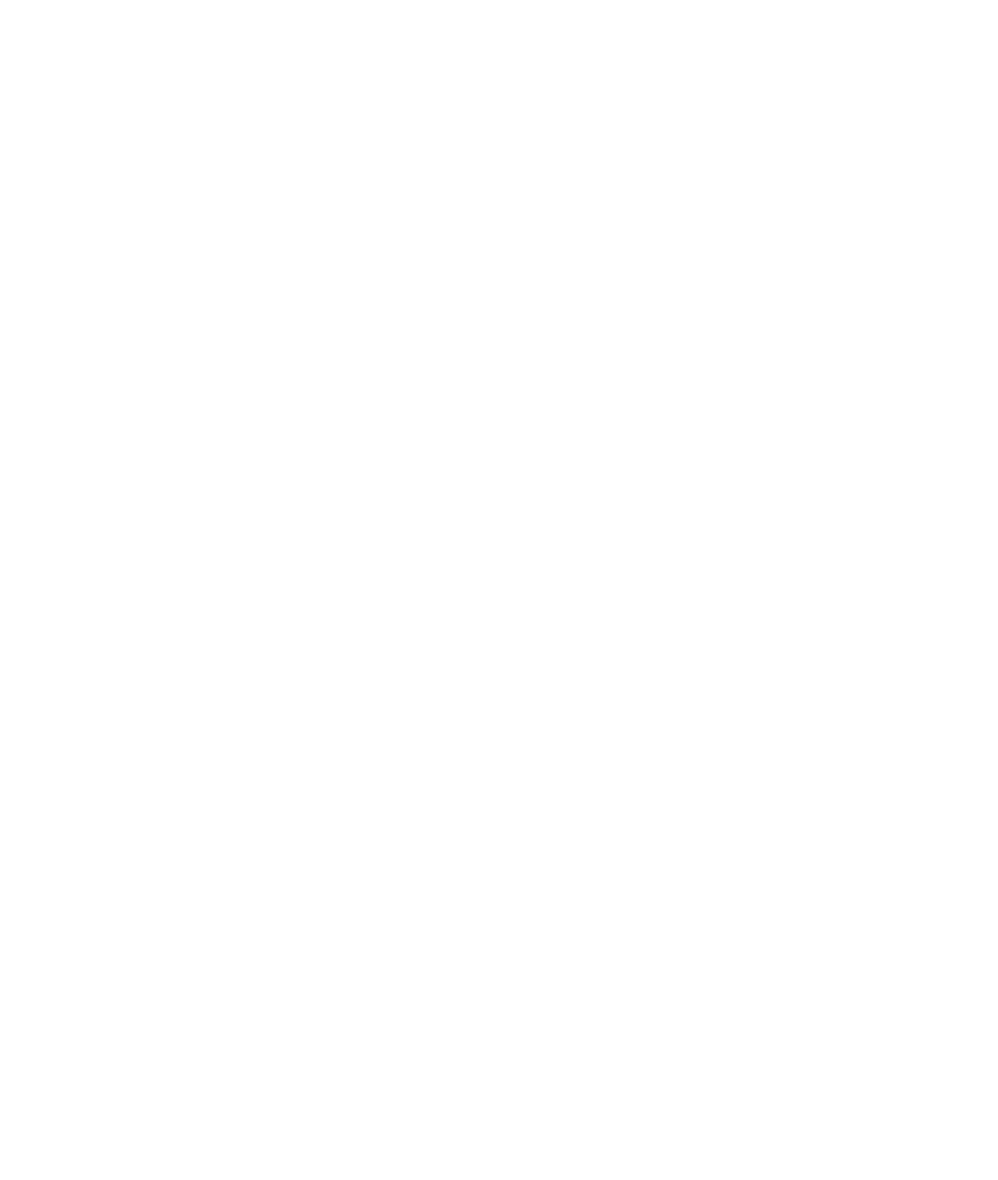
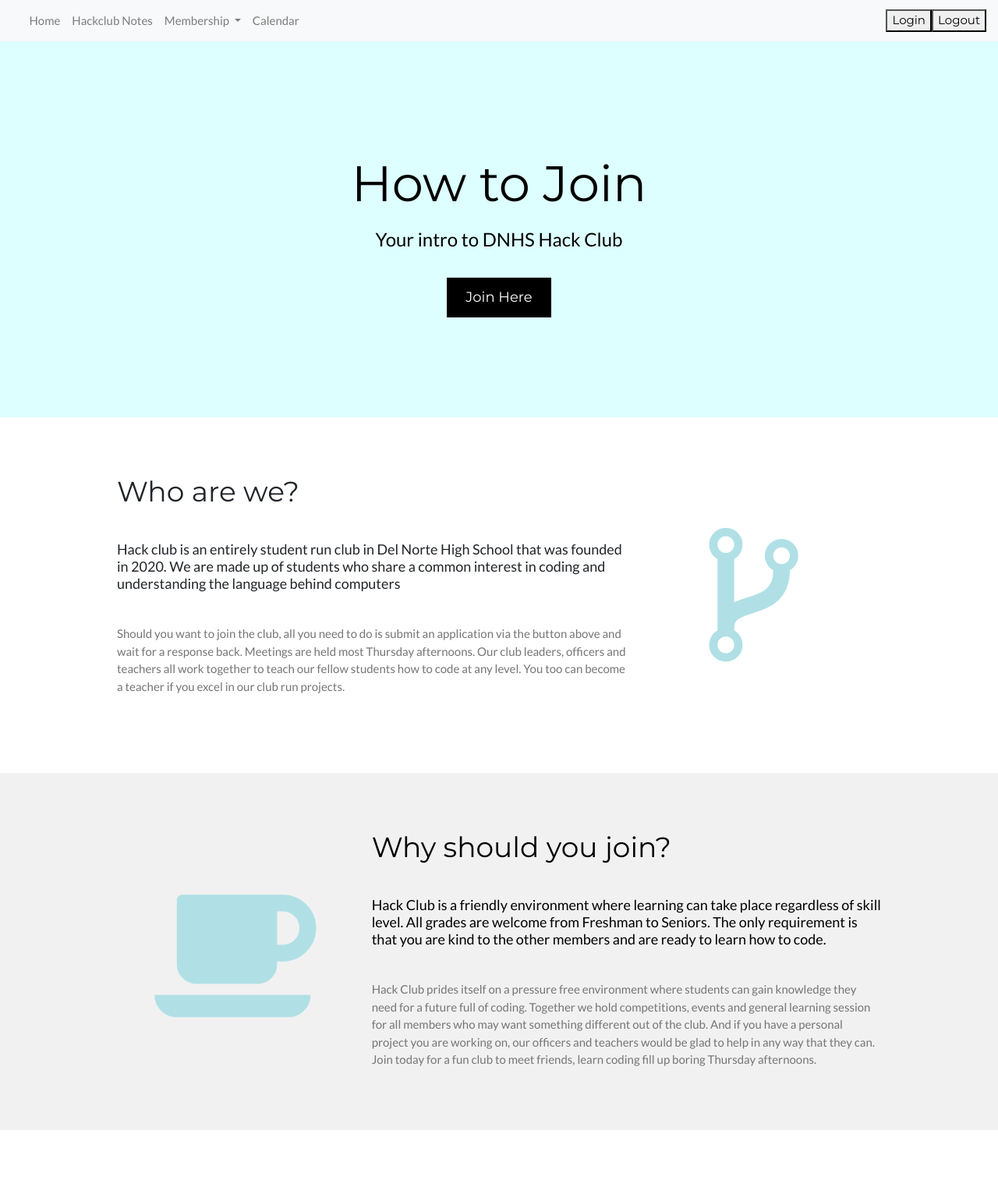
Before and after one commit to KoolKidKai/Siuuuu, a Flask app: page /join in a window 1280 px wide. Before the commit the page is empty. Shown: the whole page at 78% size. Before the commit the page ends 800 px from the top, so only its background shows below. Run offline with Flask 2, Linux system fonts and the light colour scheme; some libraries are stand-ins or nearby versions.

Commit message:
Join Page pushed

```diff
--- a/main.py
+++ b/main.py
@@ -14,6 +14,11 @@ app.register_blueprint(app_crud_api)
 
 
 @app.route('/', methods=['GET', 'POST'])
+def home():
+    return render_template('index.html')
+
+
+@app.route('/login')
 def login():
     error = None
     if request.method == 'POST':
@@ -23,11 +28,10 @@ def login():
             return render_template('index.html')
     return render_template('login.html', error=error)
 
+
 @app.route('/home', methods=['GET', 'POST'])
 def index():
     return render_template('index.html')
-
-
 
 
 @app.route('/notes')
--- a/templates/calendar3.html
+++ b/templates/calendar3.html
@@ -1,6 +1,6 @@
 <!DOCTYPE html>
 <html lang="en">
-{% include "navbar.html" %}
+{% include "layouts/layout.html" %}
 
 <!-- THE MAIN PROJECT -->
 {% set basename = "Nighthawk Coding" %}
--- a/templates/clubRoster.html
+++ b/templates/clubRoster.html
@@ -77,7 +77,7 @@
 
 <html lang="en">
 
-<body>
+<body style="background-color: powderblue">
 
 <h1 style="text-align: center">Hack Club Leadership</h1>
 <div class="container">
--- a/templates/join.html
+++ b/templates/join.html
@@ -1,10 +1,78 @@
 <!DOCTYPE html>
+
 <html lang="en">
+{% include "layouts/layout.html" %}
+
 <head>
+    <title>How to Join</title>
     <meta charset="UTF-8">
-    <title>Title</title>
+    <meta name="viewport" content="width=device-width, initial-scale=1">
+    <link rel="stylesheet" href="https://www.w3schools.com/w3css/4/w3.css">
+    <link rel="stylesheet" href="https://fonts.googleapis.com/css?family=Lato">
+    <link rel="stylesheet" href="https://fonts.googleapis.com/css?family=Montserrat">
+    <link rel="stylesheet" href="https://cdnjs.cloudflare.com/ajax/libs/font-awesome/4.7.0/css/font-awesome.min.css">
+    <style>
+        body,h1,h2,h3,h4,h5,h6 {font-family: "Lato", sans-serif}
+        .w3-bar,h1,button {font-family: "Montserrat", sans-serif}
+        .fa-anchor,.fa-coffee {font-size:200px}
+    </style>
 </head>
 <body>
 
+<!-- Header -->
+<header class="w3-container w3-pale-blue w3-center" style="padding:128px 16px; color: powderblue">
+    <h1 class="w3-margin w3-jumbo">How to Join</h1>
+    <p class="w3-xlarge">Your intro to DNHS Hack Club</p>
+    <form action="https://discord.gg/8dZjP6BDTs">
+        <button class="w3-button w3-black w3-padding-large w3-large w3-margin-top">Join Here</button>
+    </form>
+</header>
+
+<!-- First Grid -->
+<div class="w3-row-padding w3-padding-64 w3-container">
+    <div class="w3-content">
+        <div class="w3-twothird">
+            <h1>Who are we?</h1>
+            <h5 class="w3-padding-32">Hack club is an entirely student run club in Del Norte High School
+                that was founded in 2020. We are made up of students who share a common interest in coding
+                and understanding the language behind computers</h5>
+
+            <p class="w3-text-grey">Should you want to join the club,
+                all you need to do is submit an application via the button above and wait for a response back.
+                Meetings are held most Thursday afternoons. Our club leaders, officers and
+                teachers all work together to teach our fellow students how to code at any level.
+                You too can become a teacher if you excel in our club run projects.</p>
+        </div>
+
+        <div class="w3-third w3-center">
+            <i class="fa fa-code-fork w3-padding-64 w3-text-powderblue" style="font-size: 200px; color: powderblue"></i>
+        </div>
+    </div>
+</div>
+
+<!-- Second Grid -->
+<div class="w3-row-padding w3-light-grey w3-padding-64 w3-container">
+    <div class="w3-content">
+        <div class="w3-third w3-center">
+            <i class="fa fa-coffee w3-padding-64 w3-margin-right" style="color: powderblue"></i>
+        </div>
+
+        <div class="w3-twothird">
+            <h1>Why should you join?</h1>
+            <h5 class="w3-padding-32">Hack Club is a friendly environment where learning can take place regardless of skill level.
+            All grades are welcome from Freshman to Seniors. The only requirement is that you are kind to the other members and are ready to learn how to code.</h5>
+
+            <p class="w3-text-grey">Hack Club prides itself on a pressure free environment where students can gain knowledge they need
+            for a future full of coding. Together we hold competitions, events and general learning session for all members who may want something different out of the club.
+            And if you have a personal project you are working on, our officers and teachers would be glad to help in any way that they can. Join today for a fun club to meet friends, learn coding
+            fill up boring Thursday afternoons.</p>
+        </div>
+    </div>
+</div>
+
+<!-- Footer -->
+<footer class="w3-container w3-padding-32 w3-center w3-opacity">
+</footer>
+
 </body>
 </html>
--- a/templates/layouts/navbar.html
+++ b/templates/layouts/navbar.html
@@ -63,13 +63,17 @@ This HTML is setup as a fragment allowing it to be "included" by other HTML file
                 <a class="nav-link" href="/replitlink">Link to Replit Account <span class="sr-only"></span></a>
 -->
             </div>
+
+            <div class="login-container">
+                <form action="/login">
+                    <button type="submit">Login</button>
+                </form>
+            </div>
+
             <div class="login-container">
                 <form action="/">
                     <button type="submit">Logout</button>
         </form>
     </div>
-            </li>
-        </div>
-    </div>
 </nav>
 </html>
```
Also changed, not shown: cruddy/templates/cruddy/search.html (+5 -21 lines).
